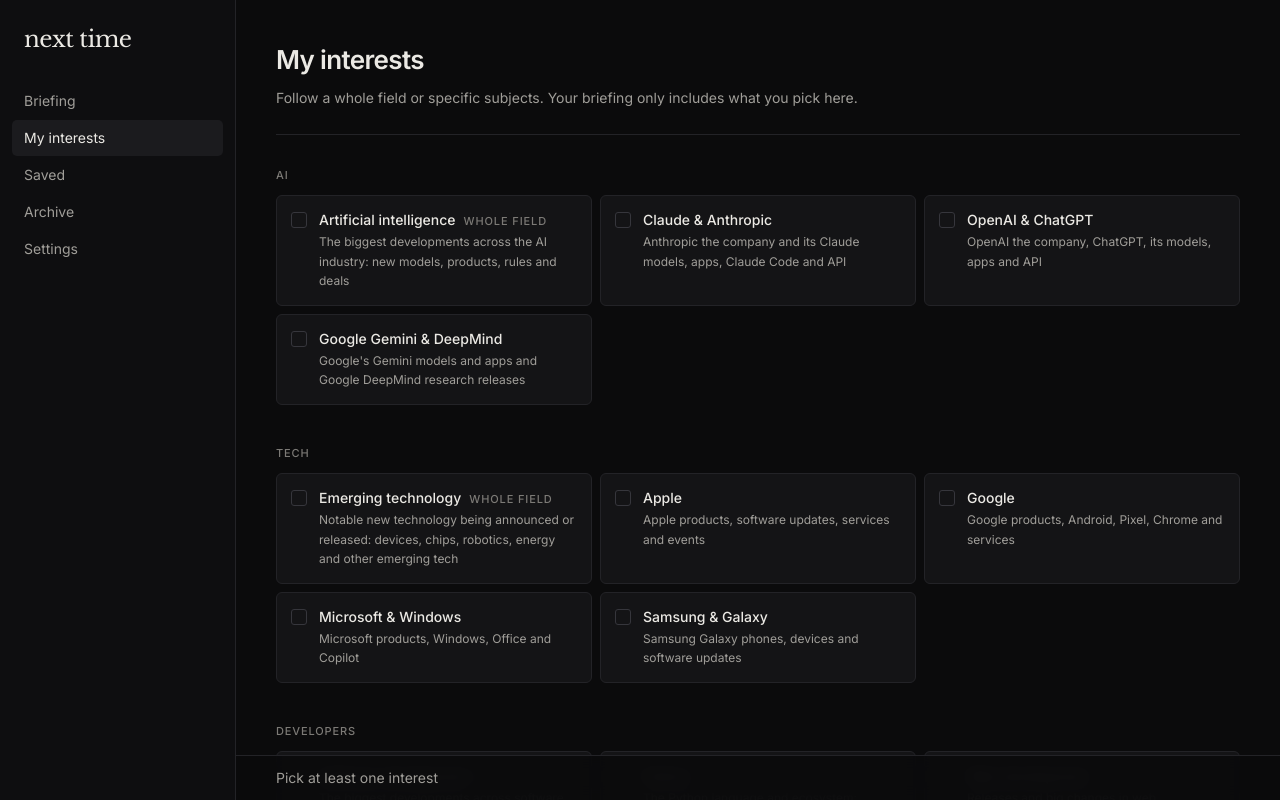
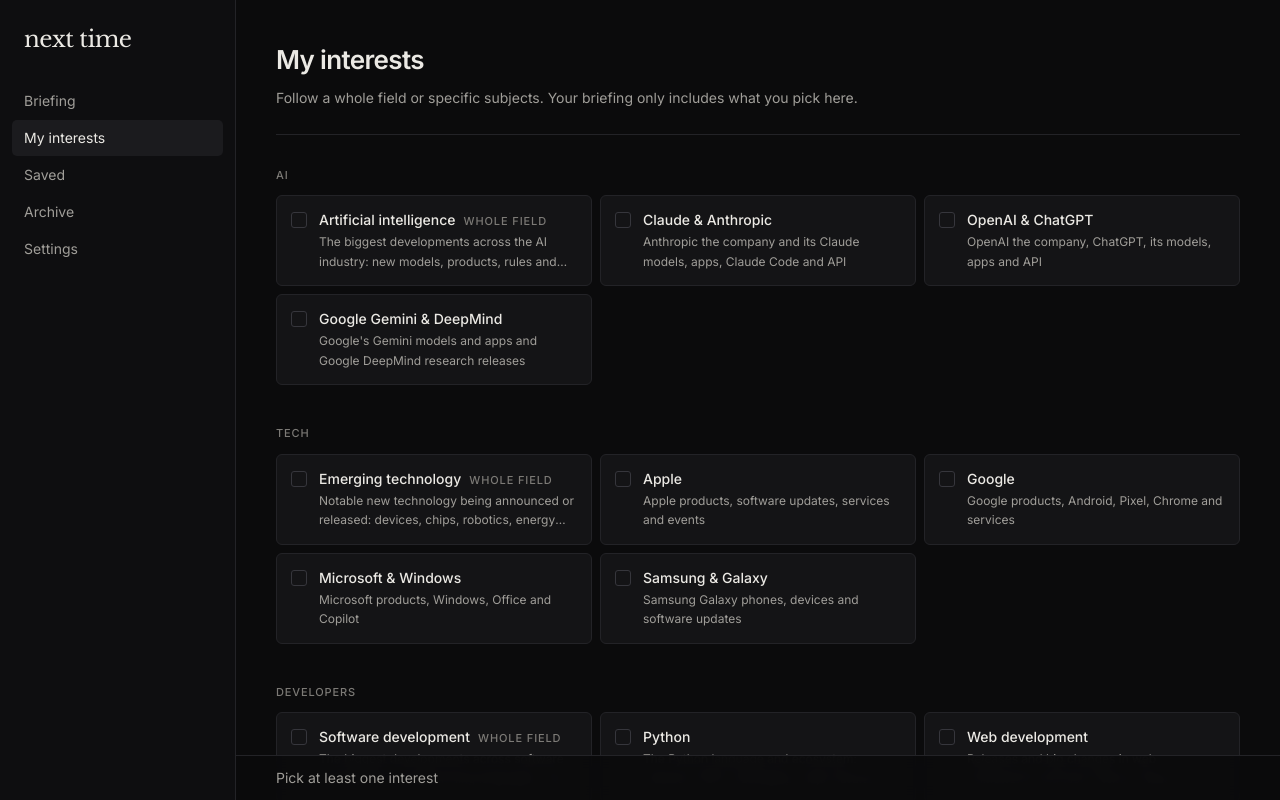
Before and after one commit to vhrcam/next-time, a Next.js app: page /interests in a window 1280 px wide. Shown: the top 800 px of the page. Built offline with nearby package versions, Linux system fonts and the light colour scheme.

Commit message:
Keep interest descriptions to two lines

```diff
--- a/app/interests/page.tsx
+++ b/app/interests/page.tsx
@@ -29,7 +29,7 @@ function Tile({ on, name, note, broad, onClick }: { on: boolean; name: string; n
           {name}
           {broad && <span className={label}>Whole field</span>}
         </span>
-        <span className="mt-0.5 line-clamp-2 block text-xs leading-relaxed text-muted">{note}</span>
+        <span className="mt-0.5 line-clamp-2 text-xs leading-relaxed text-muted">{note}</span>
       </span>
     </button>
   );
```
